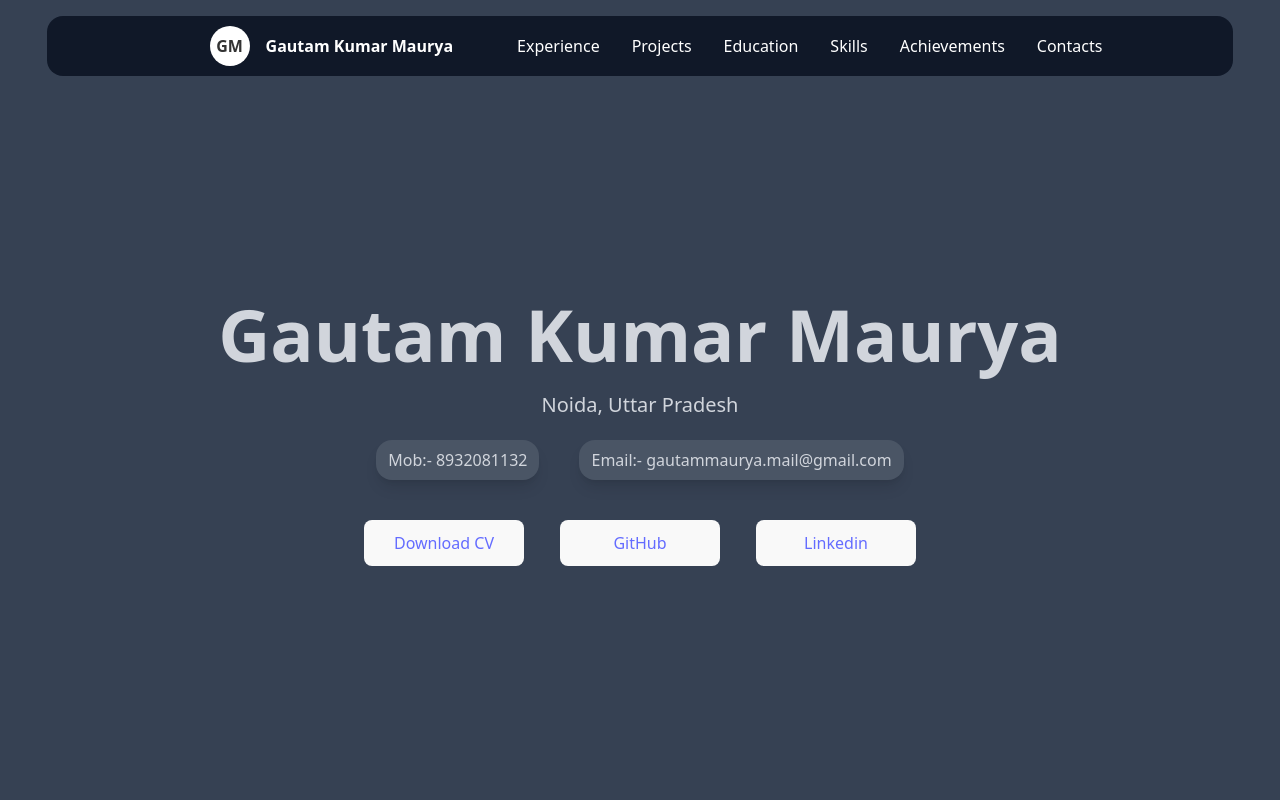
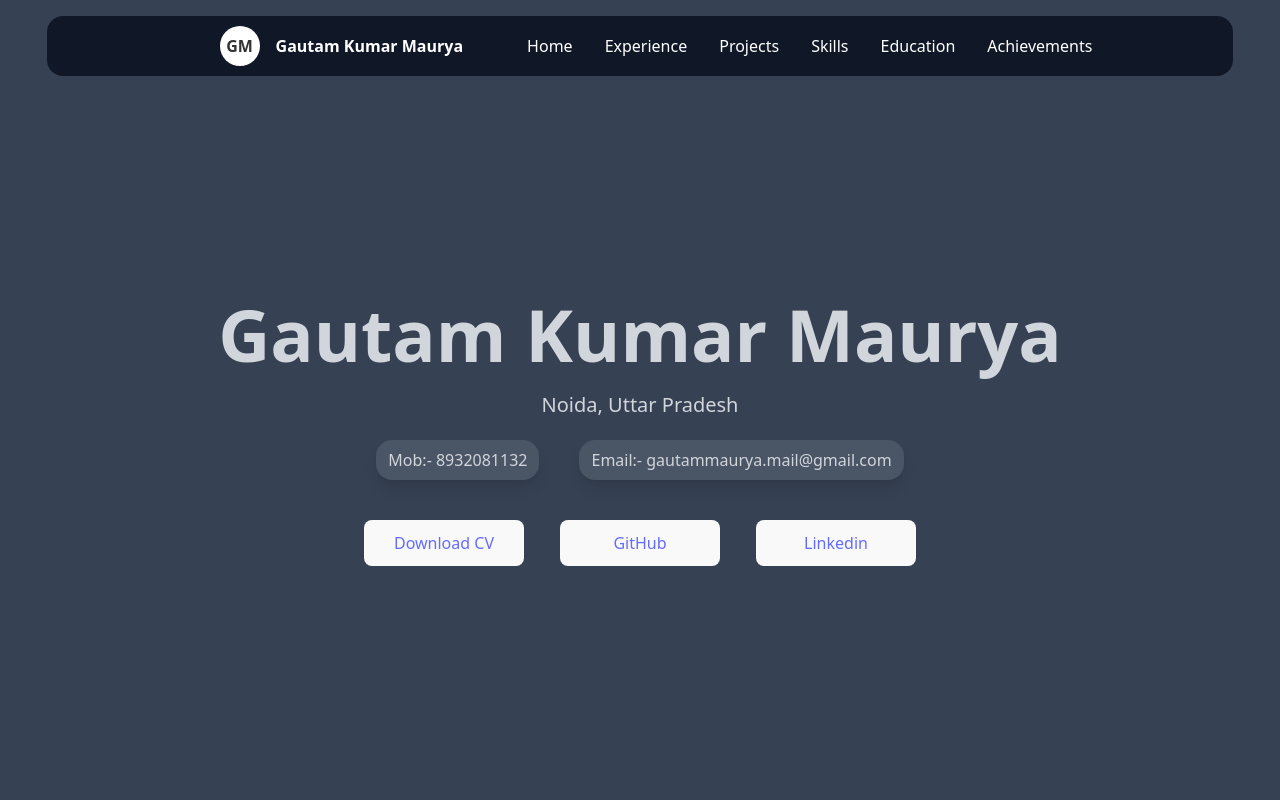
Before and after one commit to alpha-Gautam/gautammaurya, a React (Vite) app: page / in a window 1280 px wide. Shown: the top 800 px of the page. Built offline with nearby package versions, Linux system fonts and the light colour scheme.

Commit message:
Add react-scroll for smooth scrolling and update Header component for section navigation

```diff
--- a/package.json
+++ b/package.json
@@ -13,6 +13,7 @@
     "@tailwindcss/vite": "^4.1.14",
     "react": "^19.1.1",
     "react-dom": "^19.1.1",
+    "react-scroll": "^1.9.3",
     "tailwindcss": "^4.1.14"
   },
   "devDependencies": {
--- a/src/App.jsx
+++ b/src/App.jsx
@@ -11,12 +11,24 @@ function App() {
   return (
     <div className="">
       <Header />
+      <div id="home">
         <Home />
+      </div>
+      <div id="experience">
         <Experience />
+      </div>
+      <div id="projects">
         <Projects />
+      </div>
+      <div id="skills">
         <Skills />
+      </div>
+      <div id="education">
         <Education />
+      </div>
+      <div id="achievements">
         <Achievements />
+      </div>
     </div>
   );
 }
--- a/src/components/Header.jsx
+++ b/src/components/Header.jsx
@@ -1,6 +1,14 @@
 import React from "react";
+import { scroller } from "react-scroll";
 
 export default function Header() {
+  const scrollToSection = (section) => {
+    scroller.scrollTo(section, {
+      duration: 700,
+      delay: 0,
+      smooth: "easeInOutQuart",
+    });
+  };
   return (
     <header className="flex items-center justify-center w-full header fixed top-0 left-0 p-4 z-50">
       <nav className="header w-[95%]  bg-gray-900 flex items-center justify-center rounded-2xl h-[60px] shadow-white/80 text-white overflow-hidden">
@@ -11,23 +19,59 @@ export default function Header() {
             </div>
             <span className="font-bold ml">Gautam Kumar Maurya</span>
           </li>
-          <li className="rounded-xl hover:shadow-2xl hover:bg-white/40 transition-transform hover:scale-105 px-2 py-2">
-            Experience
+          <li className="rounded-xl hover:shadow-2xl hover:bg-white/40 transition-transform hover:scale-105 px-2 py-2 cursor-pointer">
+            <span
+              onClick={() => {
+                scrollToSection("home");
+              }}
+            >
+              Home
+            </span>
           </li>
-          <li className="rounded-xl hover:shadow-2xl hover:bg-white/40 transition-transform hover:scale-105 px-2 py-2">
-            Projects
+          <li className="rounded-xl hover:shadow-2xl hover:bg-white/40 transition-transform hover:scale-105 px-2 py-2 cursor-pointer">
+            <span
+              onClick={() => {
+                scrollToSection("experience");
+              }}
+            >
+              Experience
+            </span>
           </li>
-          <li className="rounded-xl hover:shadow-2xl hover:bg-white/40 transition-transform hover:scale-105 px-2 py-2">
-            Education
+          <li className="rounded-xl hover:shadow-2xl hover:bg-white/40 transition-transform hover:scale-105 px-2 py-2 cursor-pointer">
+            <span
+              onClick={() => {
+                scrollToSection("projects");
+              }}
+            >
+              Projects
+            </span>
           </li>
-          <li className="rounded-xl hover:shadow-2xl hover:bg-white/40 transition-transform hover:scale-105 px-2 py-2">
-            Skills
+          <li className="rounded-xl hover:shadow-2xl hover:bg-white/40 transition-transform hover:scale-105 px-2 py-2 cursor-pointer">
+            <span
+              onClick={() => {
+                scrollToSection("skills");
+              }}
+            >
+              Skills
+            </span>
           </li>
-          <li className="rounded-xl hover:shadow-2xl hover:bg-white/40 transition-transform hover:scale-105 px-2 py-2">
-            Achievements
+          <li className="rounded-xl hover:shadow-2xl hover:bg-white/40 transition-transform hover:scale-105 px-2 py-2 cursor-pointer">
+            <span
+              onClick={() => {
+                scrollToSection("education");
+              }}
+            >
+              Education
+            </span>
           </li>
-          <li className="rounded-xl hover:shadow-2xl hover:bg-white/40 transition-transform hover:scale-105 px-2 py-2">
-            Contacts
+          <li className="rounded-xl hover:shadow-2xl hover:bg-white/40 transition-transform hover:scale-105 px-2 py-2 cursor-pointer">
+            <span
+              onClick={() => {
+                scrollToSection("achievements");
+              }}
+            >
+              Achievements
+            </span>
           </li>
         </ul>
       </nav>
```
Also changed, not shown: 1 other file (tests, documents, lock files or other folders). Lines whose indentation alone changed are shown as unchanged.
